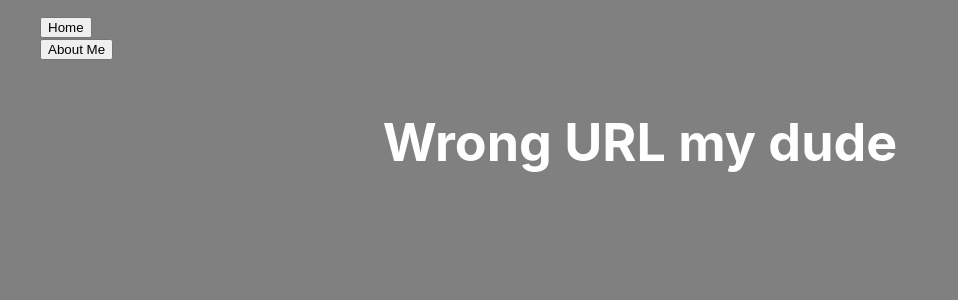
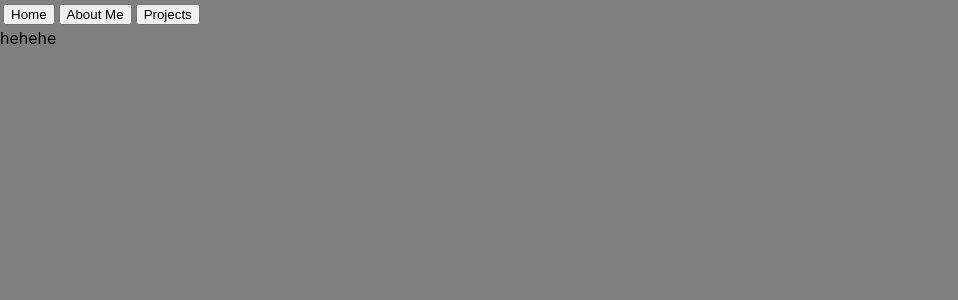
Before and after one commit to everest787/website, a React (Create React App) app: page /projects in a window 1280 px wide. Shown: the top 300 px of the page, without its empty margins (0-958 px from the left). Built offline with nearby package versions, Linux system fonts and the light colour scheme.

Commit message:
Adding projects page

```diff
--- a/src/App.js
+++ b/src/App.js
@@ -3,6 +3,7 @@ import { BrowserRouter, Routes, Route } from "react-router-dom";
 import Layout from "./pages/Layout";
 import Home from "./pages/Home";
 import AboutMe from "./pages/AboutMe";
+import Projects from "./pages/Projects";
 import NoPage from "./pages/NoPage";
 
 function App() {
@@ -13,6 +14,7 @@ function App() {
           <Route path="/" element={<Layout />}>
             <Route index element={<Home />} />
             <Route path="/about" element={<AboutMe />}/>
+            <Route path="/projects" element={<Projects />}/>
             <Route path="*" element={<NoPage />} />
           </Route>
         </Routes>
--- a/src/pages/Layout.js
+++ b/src/pages/Layout.js
@@ -8,17 +8,25 @@ function Layout() {
   const navigateAboutMe = () =>{
     navigate("/about");
   }
+  const navigateProjects = () =>{
+    navigate("/projects");
+  }
   return (
     <>
       <nav>
-        <ul>
-          <li>
-            <button onClick={navigateHome}>Home</button>
-          </li>
-          <li>
-            <button onClick={navigateAboutMe}>About Me</button>
-          </li>
-        </ul>
+        <table>
+          <tr>
+            <td>
+              <button onClick={navigateHome}>Home</button>
+            </td>
+            <td>
+              <button onClick={navigateAboutMe}>About Me</button>
+            </td>
+            <td>
+              <button onClick={navigateProjects}>Projects</button>
+            </td>
+          </tr>
+        </table>
       </nav>
 
       <Outlet />
--- /dev/null
+++ b/src/pages/Projects.js
@@ -0,0 +1,9 @@
+function Projects() {
+    return (
+      <div className="projects">
+        hehehe
+      </div>
+    );
+  }
+
+  export default Projects;
```
